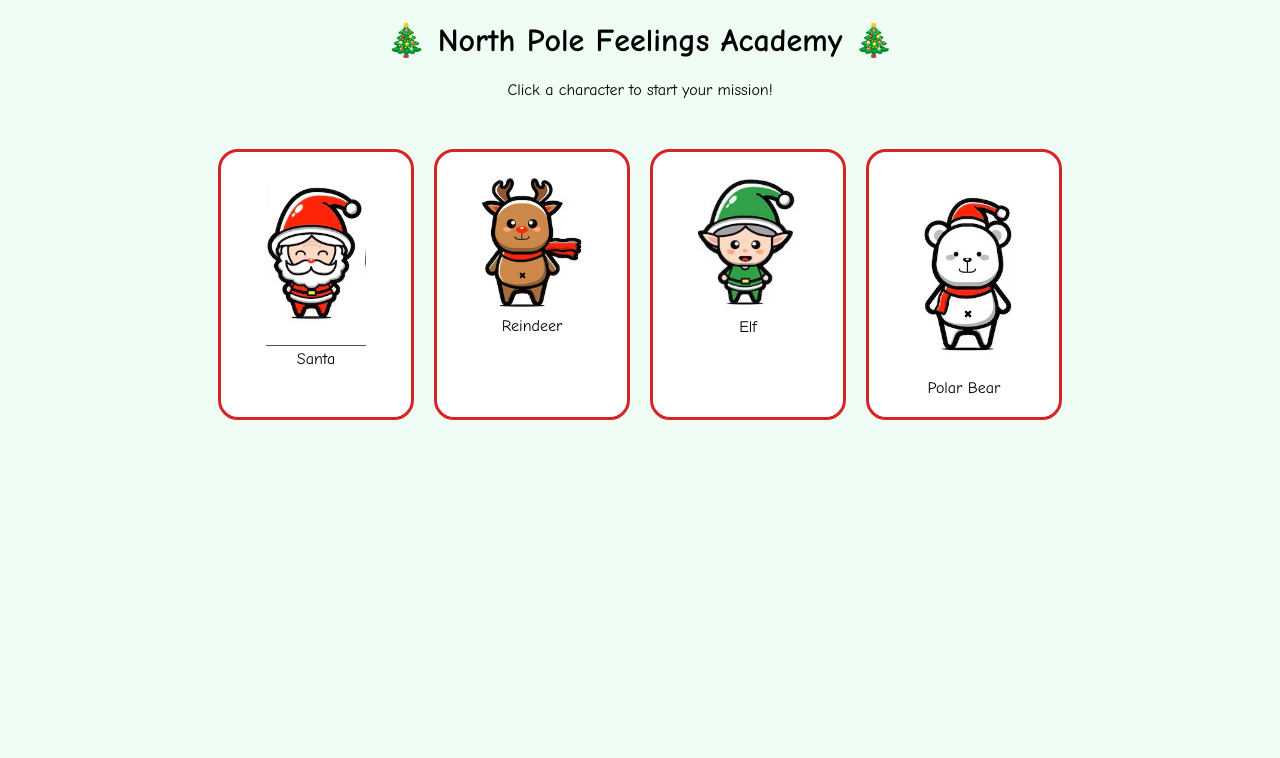
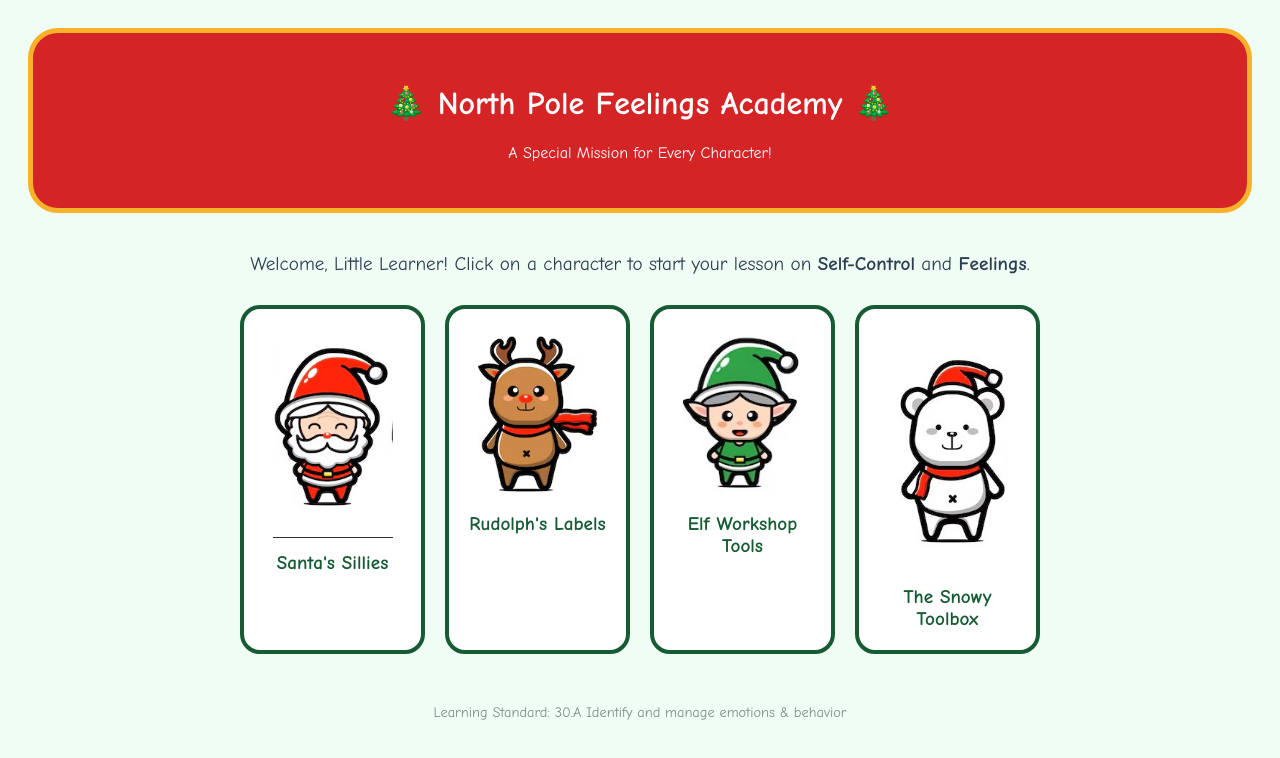
Before and after one commit to iginaeHux/north-pole-feelings-academy, a plain HTML site: page index.html in a window 1280 px wide. Drawn offline with Linux system fonts and the light colour scheme.

Commit message:
Update index.html

```diff
--- a/index.html
+++ b/index.html
@@ -2,22 +2,88 @@
 <html lang="en">
 <head>
     <meta charset="UTF-8">
+    <meta name="viewport" content="width=device-width, initial-scale=1.0">
     <title>North Pole Feelings Academy</title>
     <style>
-        body { font-family: 'Comic Sans MS', cursive; background: #f0fdf4; text-align: center; }
-        .menu { display: flex; flex-wrap: wrap; justify-content: center; gap: 20px; margin-top: 50px; }
-        .character-link { text-decoration: none; color: black; background: white; padding: 20px; border-radius: 20px; border: 3px solid #d42426; width: 150px; }
-        img { width: 100px; }
+        body {
+            font-family: 'Comic Sans MS', cursive, sans-serif;
+            background-color: #f0fdf4;
+            color: #1a3a3a;
+            text-align: center;
+            padding: 20px;
+        }
+        .header {
+            background: #d42426;
+            color: white;
+            padding: 30px;
+            border-radius: 30px;
+            margin-bottom: 40px;
+            border: 5px solid #f8b229;
+        }
+        .menu-grid {
+            display: grid;
+            grid-template-columns: repeat(auto-fit, minmax(160px, 1fr));
+            gap: 20px;
+            max-width: 800px;
+            margin: auto;
+        }
+        .char-card {
+            background: white;
+            text-decoration: none;
+            color: #165b33;
+            padding: 20px;
+            border-radius: 20px;
+            border: 4px solid #165b33;
+            transition: transform 0.2s;
+            display: block;
+        }
+        .char-card:hover {
+            transform: scale(1.05);
+            background: #e8f5e9;
+        }
+        img {
+            width: 120px;
+            height: auto;
+            margin-bottom: 10px;
+        }
+        h2 { font-size: 1.2rem; margin: 0; }
+        .intro-text { font-size: 1.2rem; margin-bottom: 30px; color: #2c3e50; }
     </style>
 </head>
 <body>
-    <h1>🎄 North Pole Feelings Academy 🎄</h1>
-    <p>Click a character to start your mission!</p>
-    <div class="menu">
-        <a href="santa.html" class="character-link"><img src="santa_character.jpg"><br>Santa</a>
-        <a href="reindeer.html" class="character-link"><img src="reindeer_character.jpg"><br>Reindeer</a>
-        <a href="elf.html" class="character-link"><img src="elf_character.jpg"><br>Elf</a>
-        <a href="bear.html" class="character-link"><img src="polar_bear.jpg"><br>Polar Bear</a>
+
+    <div class="header">
+        <h1>🎄 North Pole Feelings Academy 🎄</h1>
+        <p>A Special Mission for Every Character!</p>
     </div>
+
+    <p class="intro-text">Welcome, Little Learner! Click on a character to start your lesson on <strong>Self-Control</strong> and <strong>Feelings</strong>.</p>
+
+    <div class="menu-grid">
+        <a href="santa.html" class="char-card">
+            <img src="santa_character.jpg" alt="Santa">
+            <h2>Santa's Sillies</h2>
+        </a>
+
+        <a href="reindeer.html" class="char-card">
+            <img src="reindeer_character.jpg" alt="Reindeer">
+            <h2>Rudolph's Labels</h2>
+        </a>
+
+        <a href="elf.html" class="char-card">
+            <img src="elf_character.jpg" alt="Elf">
+            <h2>Elf Workshop Tools</h2>
+        </a>
+
+        <a href="bear.html" class="char-card">
+            <img src="polar_bear.jpg" alt="Polar Bear">
+            <h2>The Snowy Toolbox</h2>
+        </a>
+    </div>
+
+    <footer style="margin-top: 50px; font-size: 0.9rem; color: #7f8c8d;">
+        <p>Learning Standard: 30.A Identify and manage emotions & behavior</p>
+    </footer>
+
 </body>
 </html>
```
